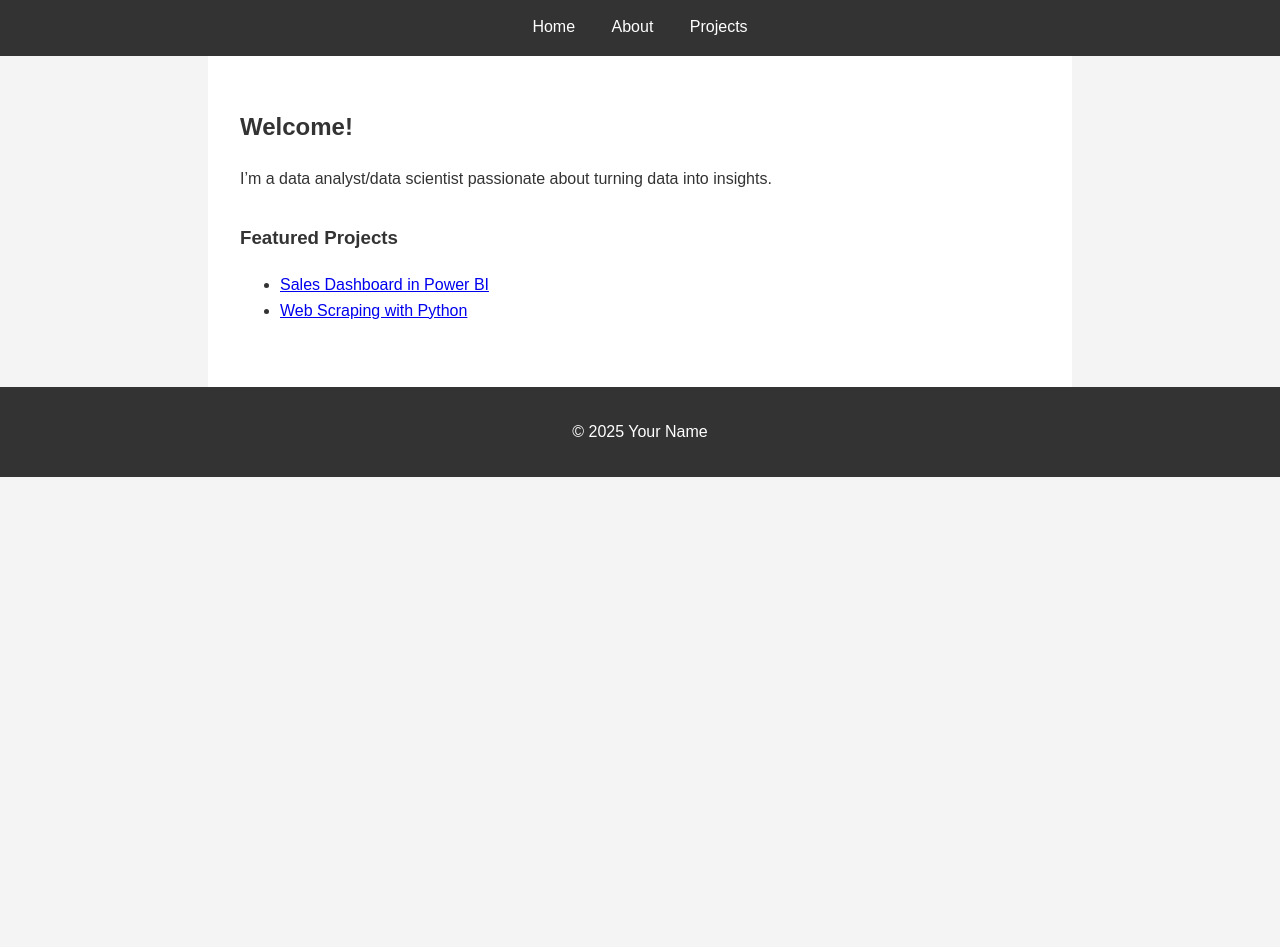
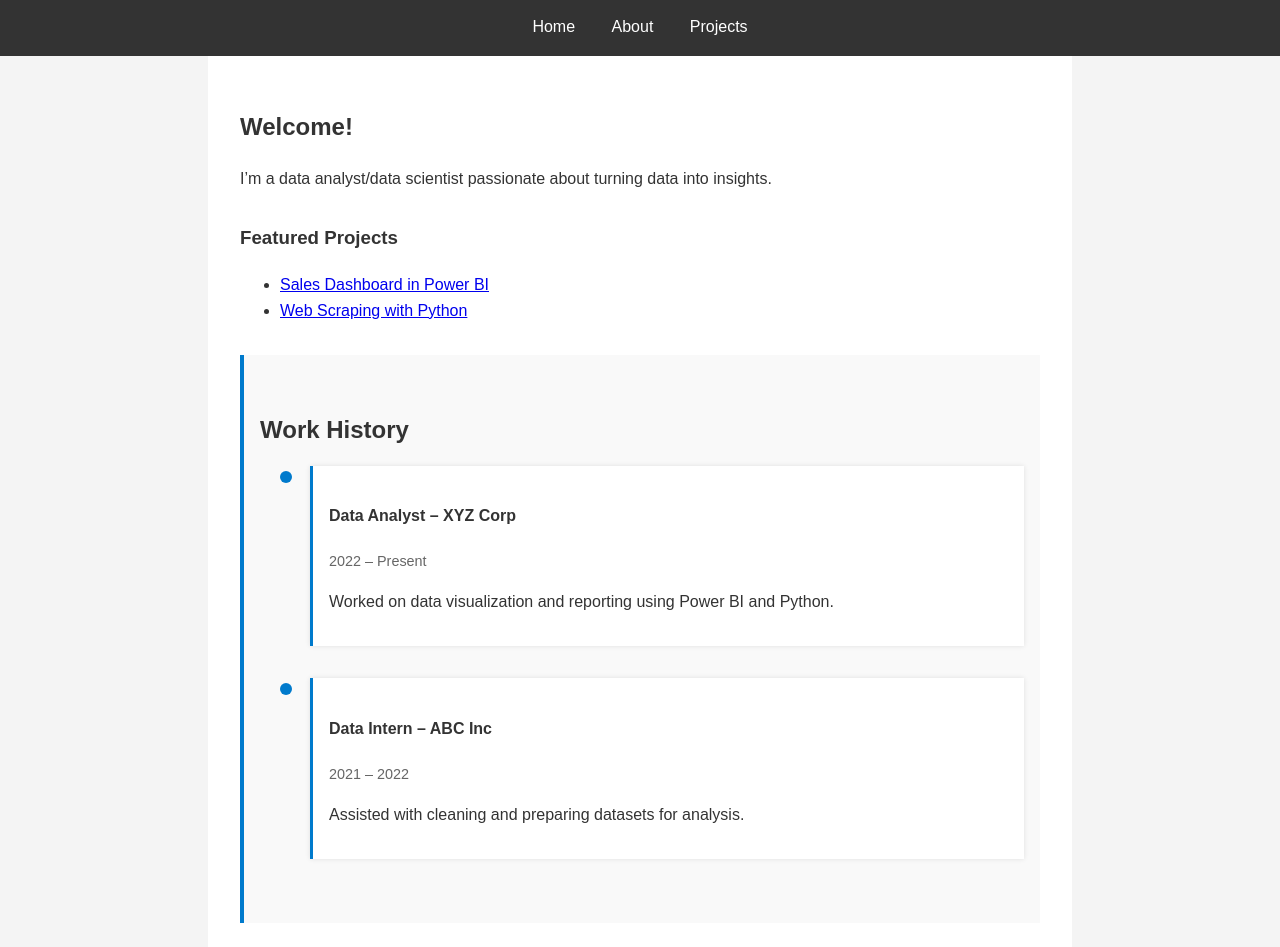
Before and after one commit to nathanchandler26/nathanchandler26.github.io, a plain HTML site: page index.html in a window 1280 px wide. Shown: the part 96-1043 px from the top of the page. Before the commit the page ends 800 px from the top, so only its background shows below. Drawn offline with Linux system fonts and the light colour scheme.

Commit message:
next steps

```diff
--- a/assets/css/style.css
+++ b/assets/css/style.css
@@ -30,3 +30,50 @@ body {
   section {
     margin-bottom: 2em;
   }
+
+  .timeline {
+  padding: 2rem 1rem;
+  background: #f9f9f9;
+  border-left: 4px solid #007acc;
+  margin: 2rem 0;
+}
+
+.timeline h3 {
+  margin-bottom: 1rem;
+  font-size: 1.5rem;
+}
+
+.timeline-container {
+  position: relative;
+  margin-left: 20px;
+}
+
+.timeline-item {
+  position: relative;
+  padding-left: 30px;
+  margin-bottom: 2rem;
+}
+
+.timeline-dot {
+  position: absolute;
+  left: 0;
+  top: 5px;
+  width: 12px;
+  height: 12px;
+  background: #007acc;
+  border-radius: 50%;
+}
+
+.timeline-content {
+  background: #fff;
+  padding: 1rem;
+  border-left: 3px solid #007acc;
+  box-shadow: 0 0 5px rgba(0,0,0,0.1);
+}
+
+.timeline-date {
+  font-size: 0.9rem;
+  color: #666;
+  margin-bottom: 0.5rem;
+  display: block;
+}
--- a/index.html
+++ b/index.html
@@ -3,12 +3,12 @@
 <head>
   <meta charset="UTF-8">
   <meta name="viewport" content="width=device-width, initial-scale=1.0">
-  <title>Your Name – Data Analyst</title>
+  <title>Nathan Chandler – Data Analyst</title>
   <link rel="stylesheet" href="assets/css/style.css">
 </head>
 <body>
   <header>
-    <h1>Your Name</h1>
+    <h1>Nathan Chandler</h1>
     <nav>
       <a href="index.html">Home</a>
       <a href="about.html">About</a>
@@ -26,10 +26,34 @@
         <li><a href="projects.html#proj1">Sales Dashboard in Power BI</a></li>
         <li><a href="projects.html#proj2">Web Scraping with Python</a></li>
       </ul>
+
+    <section class="timeline">
+      <h3>Work History</h3>
+      <div class="timeline-container">
+        <div class="timeline-item">
+          <div class="timeline-dot"></div>
+          <div class="timeline-content">
+            <h4>Data Analyst – XYZ Corp</h4>
+            <span class="timeline-date">2022 – Present</span>
+            <p>Worked on data visualization and reporting using Power BI and Python.</p>
+          </div>
+        </div>
+        <div class="timeline-item">
+          <div class="timeline-dot"></div>
+          <div class="timeline-content">
+            <h4>Data Intern – ABC Inc</h4>
+            <span class="timeline-date">2021 – 2022</span>
+            <p>Assisted with cleaning and preparing datasets for analysis.</p>
+          </div>
+        </div>
+        <!-- Add more items as needed -->
+      </div>
+    </section>
+
     </section>
   </main>
   <footer>
-    <p>&copy; 2025 Your Name</p>
+    <p>&copy; 2025 Nathan Chandler</p>
   </footer>
 </body>
 </html>
```
